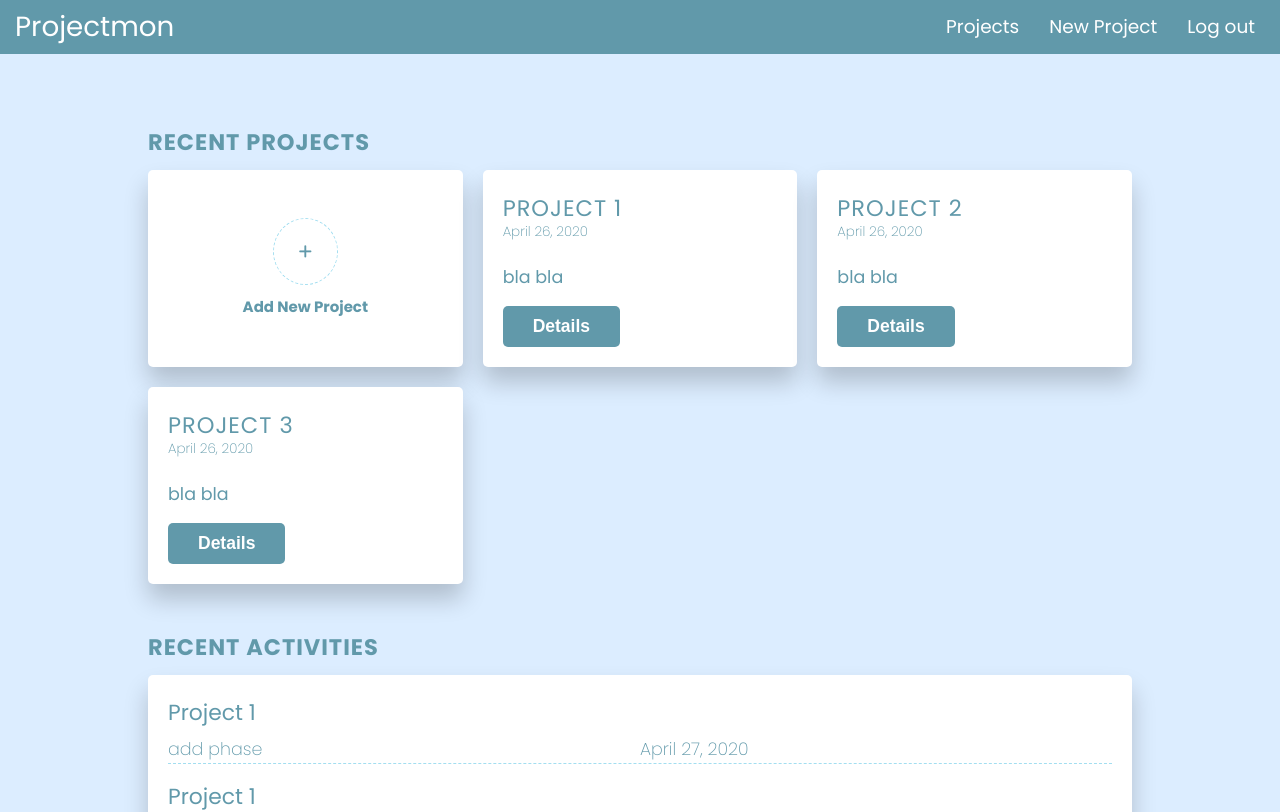
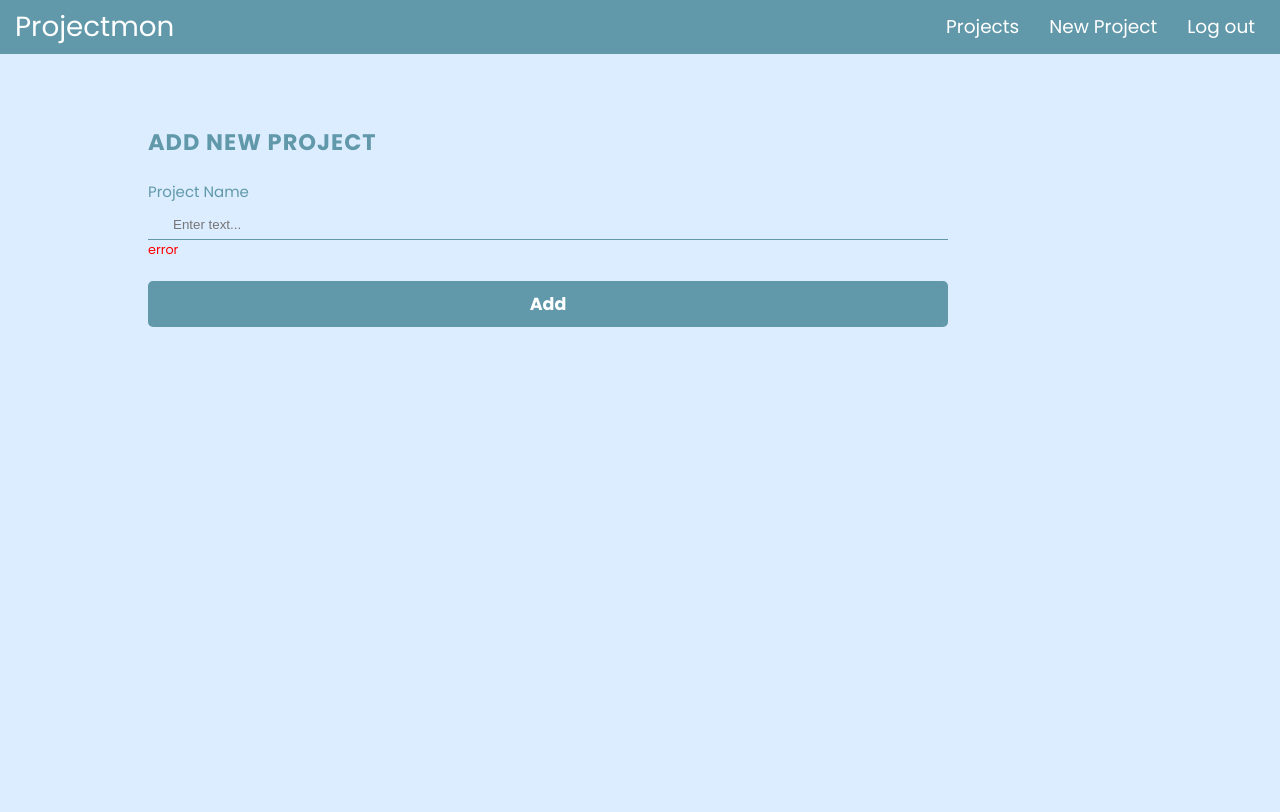
Before and after one commit to DorSarel/projectmon, a React (Create React App) app: page /new-project in a window 1280 px wide. Before the commit this address led to /dashboard. Shown: the top 812 px of the page. Built offline with nearby package versions, Linux system fonts and the light colour scheme.

Commit message:
Create NewProject component and style Form

```diff
--- a/src/App.js
+++ b/src/App.js
@@ -6,6 +6,7 @@ import './App.scss';
 
 import Navbar from './components/Navbar/Navbar';
 import Dashboard from './components/Dashboard/Dashboard';
+import NewProject from './components/Projects/NewProject';
 
 function App() {
   return (
@@ -14,6 +15,7 @@ function App() {
       <main className='main-grid'>
         <Switch>
           <Route exact path='/dashboard' component={Dashboard} />
+          <Route path='/new-project' component={NewProject} />
           <Redirect to='/dashboard' />
         </Switch>
       </main>
--- a/src/common.scss
+++ b/src/common.scss
@@ -8,6 +8,7 @@
   color: #fff;
   padding: 0.75rem 2.5rem;
   font-size: 1.5rem;
+  font-family: inherit;
   font-weight: 700;
   cursor: pointer;
   transform: translateY(0) scale(1);
--- a/src/components/Common/Form.js
+++ b/src/components/Common/Form.js
@@ -1,7 +1,12 @@
 import React from 'react';
+import './style.scss';
 
-const Form = ({ children }) => {
-  return <form className='form form-grid'>{children}</form>;
+const Form = ({ children, onSubmit }) => {
+  return (
+    <form className='form form-grid' onSubmit={onSubmit}>
+      {children}
+    </form>
+  );
 };
 
 export default Form;
--- /dev/null
+++ b/src/components/Common/style.scss
@@ -0,0 +1,33 @@
+@import '../../media-queries.scss';
+
+.form {
+  max-width: 80rem;
+  margin-top: 2rem;
+  display: flex;
+  flex-direction: column;
+
+  &__control {
+    display: flex;
+    flex-direction: column;
+    font-size: 1.5rem;
+    color: var(--secondary-color);
+    margin-bottom: 2rem;
+  }
+
+  &__label {
+    text-transform: capitalize;
+    margin-bottom: 0.5rem;
+  }
+
+  &__input {
+    border: 0;
+    background-color: transparent;
+    border-bottom: 1px solid var(--secondary-color);
+    padding: 0.75rem 2.5rem;
+  }
+
+  &__error {
+    color: red;
+    font-size: 0.85em;
+  }
+}
--- a/src/components/Navbar/AuthUserLinks.js
+++ b/src/components/Navbar/AuthUserLinks.js
@@ -9,7 +9,7 @@ const AuthUserLinks = () => (
       </Link>
     </li>
     <li className='nav__item'>
-      <Link to='/' className='nav__link'>
+      <Link to='/new-project' className='nav__link'>
         New Project
       </Link>
     </li>
--- /dev/null
+++ b/src/components/Projects/NewProject.js
@@ -0,0 +1,24 @@
+import React from 'react';
+
+import Form from '../Common/Form';
+import TextInput from '../Common/TextInput';
+
+const NewProject = () => {
+  return (
+    <div className='add-project'>
+      <h2 className='recent-title'>add new project</h2>
+      <Form>
+        <TextInput
+          name='project_name'
+          label='project name'
+          value=''
+          onChange={() => {}}
+          error='error'
+        />
+        <button className='btn'>Add</button>
+      </Form>
+    </div>
+  );
+};
+
+export default NewProject;
```
